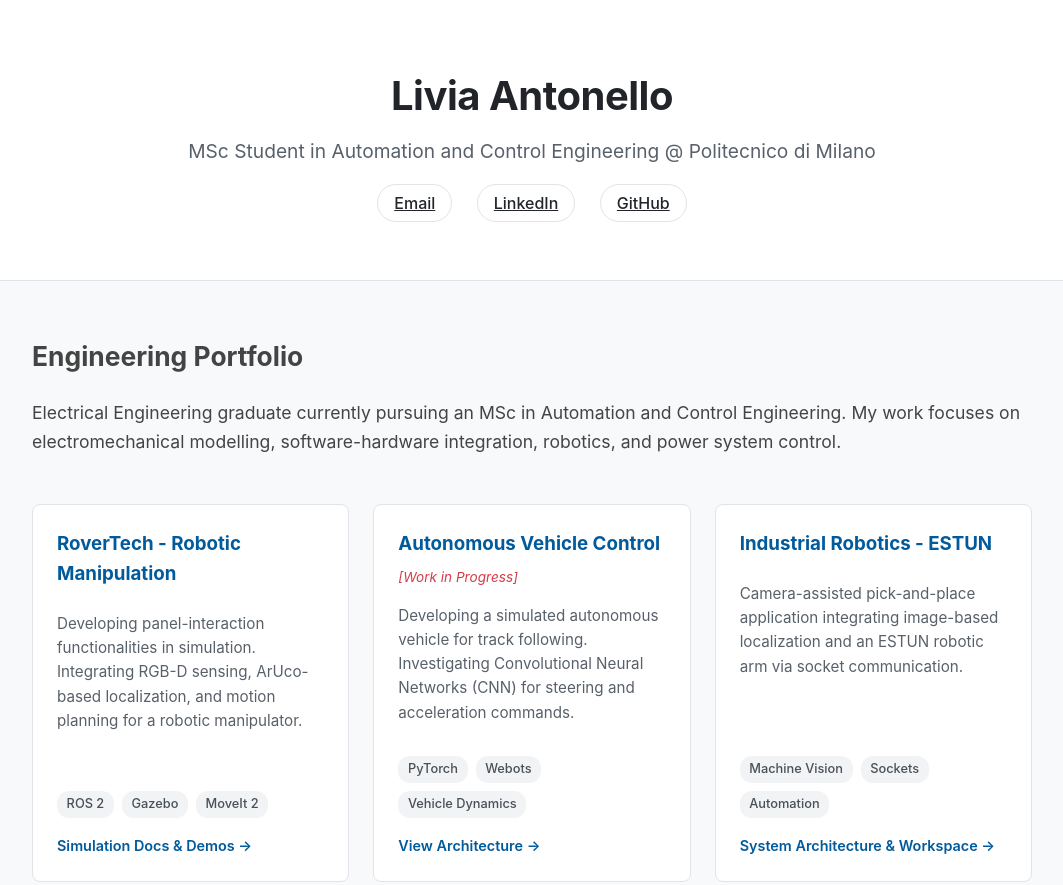
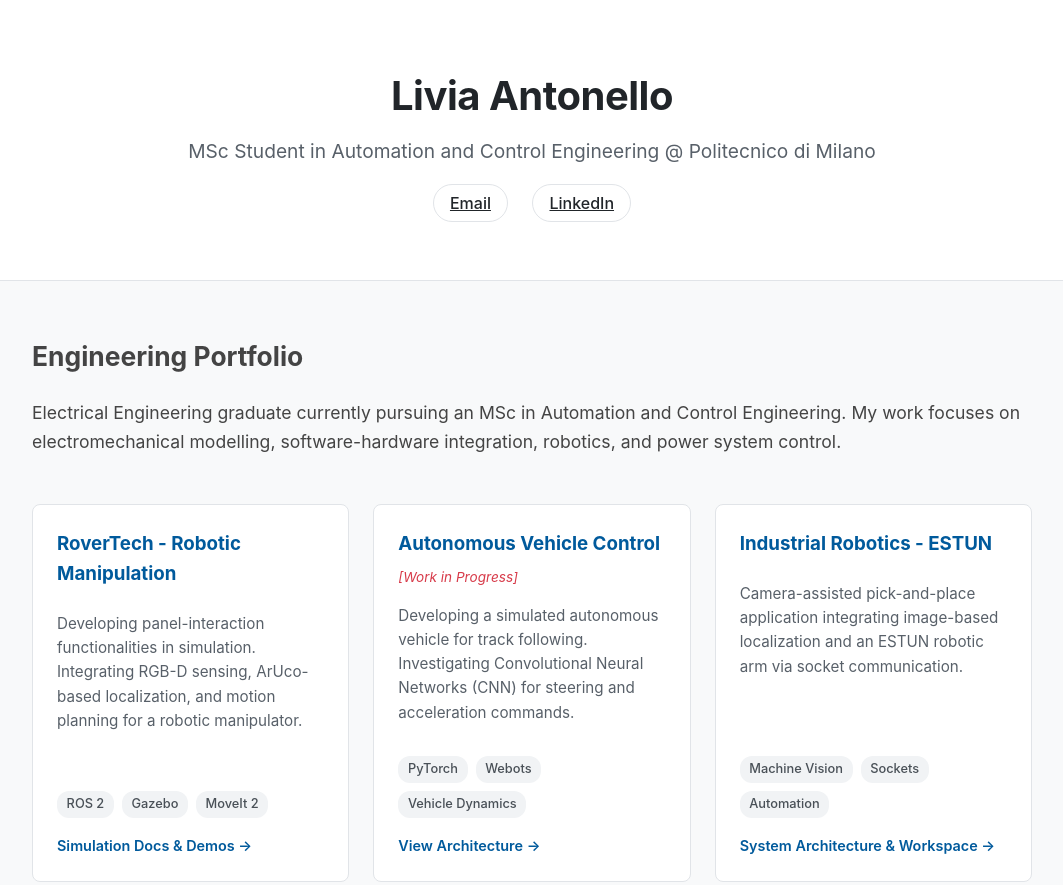
Before and after one commit to Liviaantonello/Liviaantonello.github.io, a plain HTML site: page index.html in a window 1280 px wide. Shown: the top 885 px of the page, without its empty margins (108-1171 px from the left). Drawn offline with Linux system fonts and the light colour scheme.

Commit message:
Update index.html

```diff
--- a/index.html
+++ b/index.html
@@ -104,7 +104,6 @@
         <div class="links">
             <a href="mailto:liviaantonello003@gmail.com">Email</a>
             <a href="https://linkedin.com/in/livia-antonello-8289b5294" target="_blank">LinkedIn</a>
-            <a href="https://github.com/Liviaantonello" target="_blank">GitHub</a>
         </div>
     </header>
 
```
